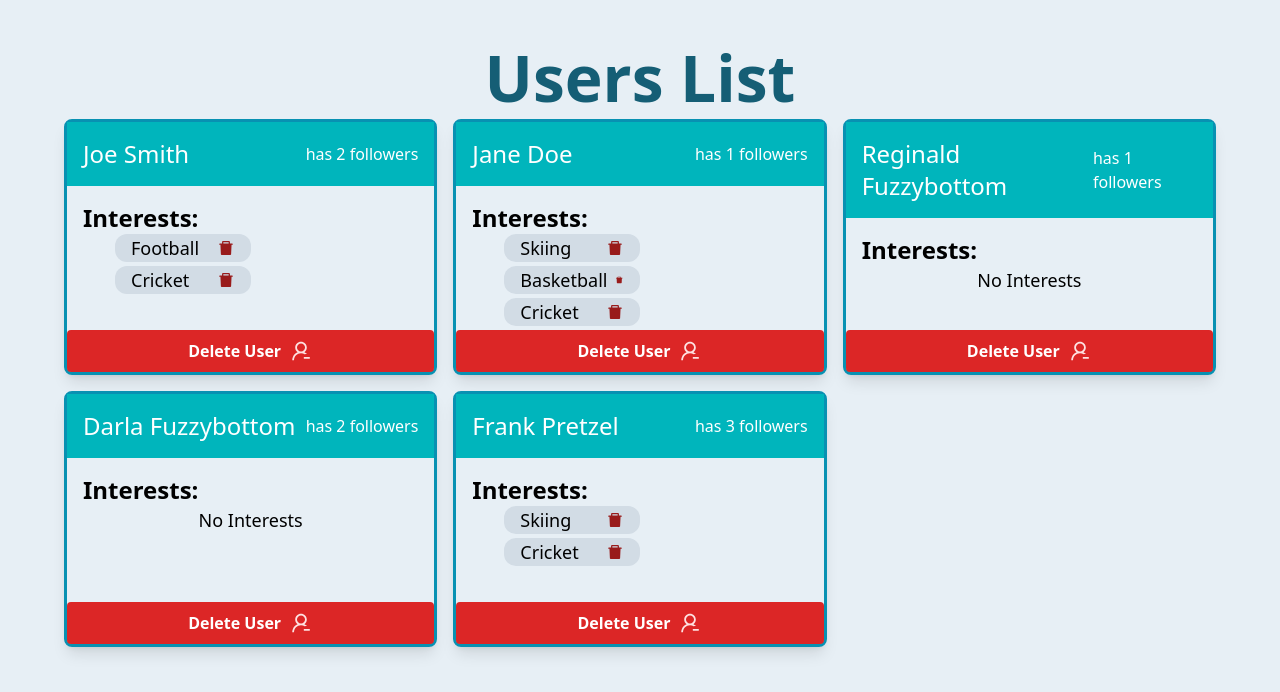
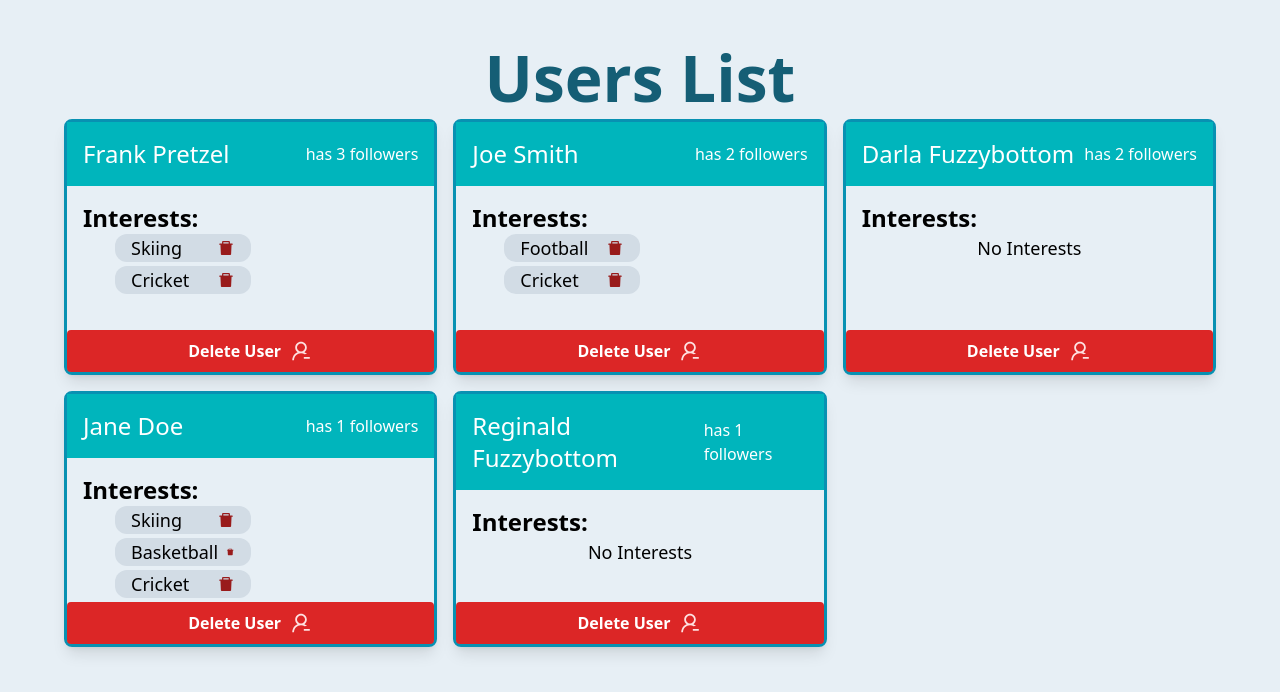
Before and after one commit to SaLim-Sayed/zewail-city-task, a React (Vite) app: page / in a window 1280 px wide. Shown: the top 692 px of the page. Built offline with nearby package versions, Linux system fonts and the light colour scheme.

Commit message:
[FIX Sort

```diff
--- a/src/Components/User/UserList.tsx
+++ b/src/Components/User/UserList.tsx
@@ -1,4 +1,4 @@
-import React, { useState } from "react";
+import React, { useState, useEffect } from "react";
 import User from "./User";
 
 interface UserListProps {
@@ -12,6 +12,13 @@ interface UserListProps {
 
 const UserList: React.FC<UserListProps> = ({ users }) => {
   const [usersList, setUsersList] = useState(users);
+
+  // useEffect to sort usersList whenever users prop changes
+  useEffect(() => {
+    // Sort usersList based on follower count
+    const sortedUsersList = usersList.slice().sort((a, b) => b.following.length - a.following.length);
+    setUsersList(sortedUsersList);
+  }, [users]); // Trigger useEffect when users prop changes
 
   const handleDeleteUser = (userId: number) => {
     setUsersList(usersList.filter((user) => user.id !== userId));
```
